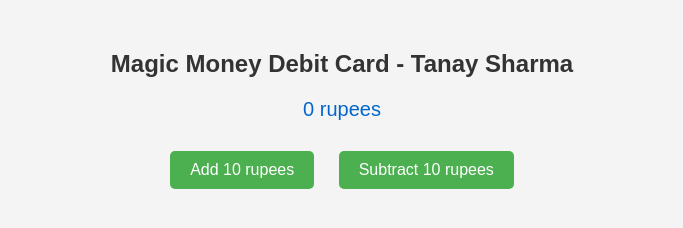
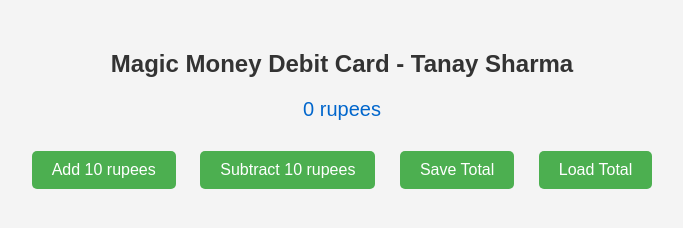
Before and after one commit to TanayWhitehat/Magic-Money, a plain HTML site: page index.html in a window 1280 px wide. Shown: the whole page, without its empty margins (298-981 px from the left). Drawn offline with Linux system fonts and the light colour scheme.

Commit message:
index.html

```diff
--- a/index.html
+++ b/index.html
@@ -41,6 +41,8 @@
     <p id="result">0 rupees</p>
     <button onclick="incrementSum()">Add 10 rupees</button>
     <button onclick="decrementSum()">Subtract 10 rupees</button>
+    <button onclick="saveTotal()">Save Total</button>
+    <button onclick="loadTotal()">Load Total</button>
 
     <script>
         let currentTotal = 0;
@@ -73,9 +75,6 @@
 
         // Load total on page load
         window.onload = loadTotal;
-
-        // Save total on page unload
-        window.onbeforeunload = saveTotal;
     </script>
 </body>
 </html>
```
